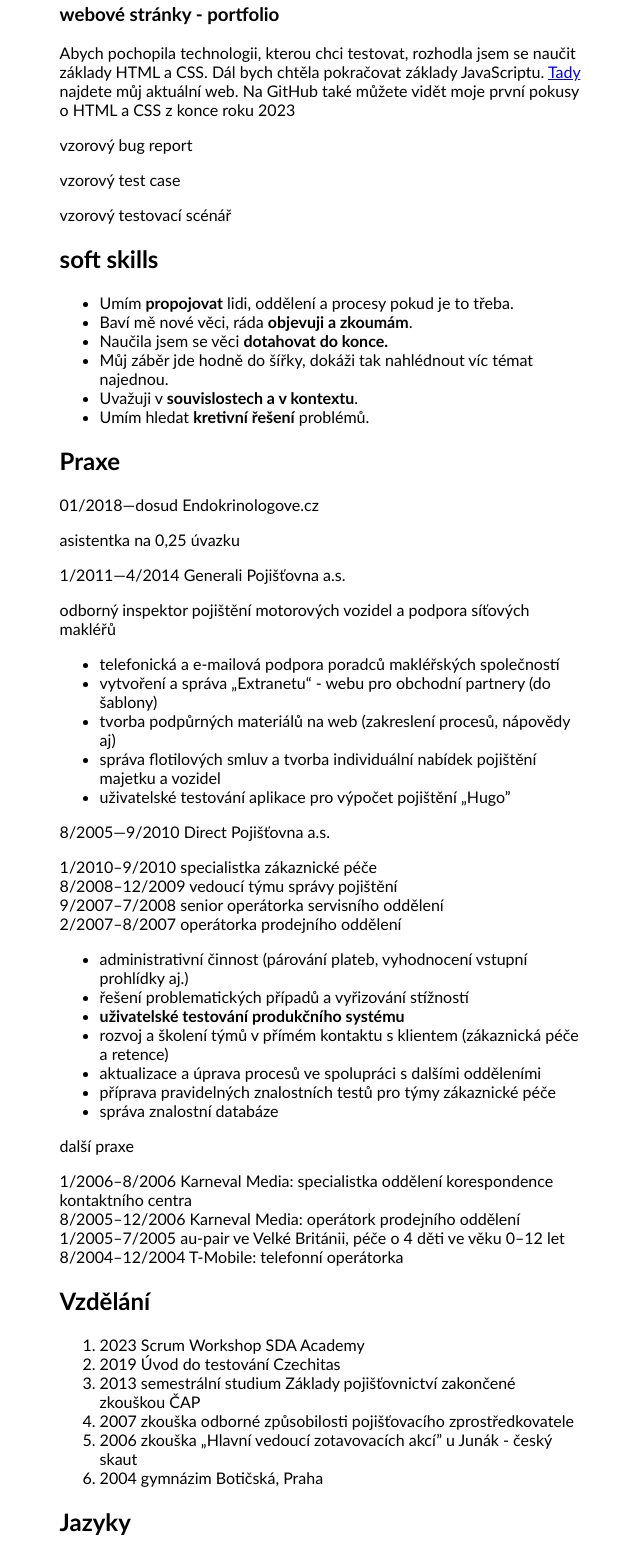
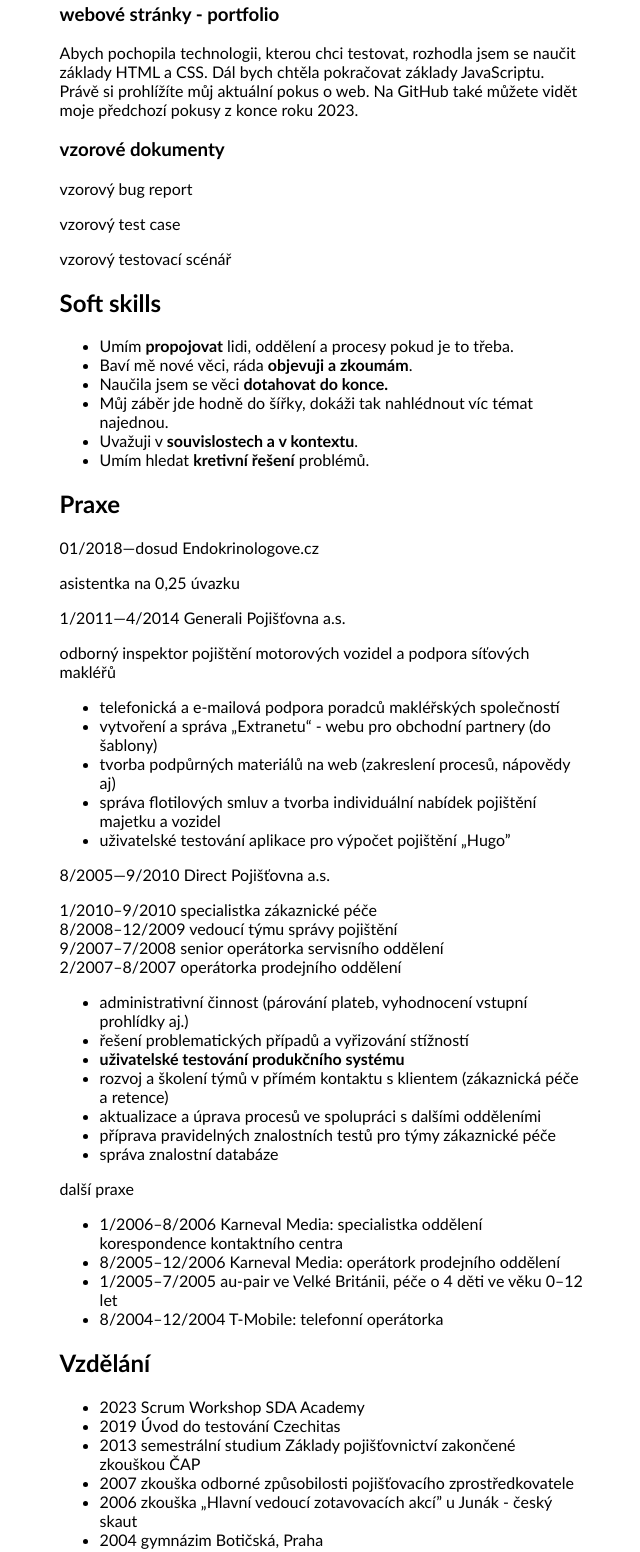
Before and after one commit to TerezaHamerova/webovky_treti_pokus, a plain HTML site: page index.html in a window 1280 px wide. Shown: the part 865-2417 px from the top of the page, without its empty margins (318-958 px from the left). Drawn offline with Linux system fonts and the light colour scheme.

Commit message:
oprava chyb v textu

```diff
--- a/index.html
+++ b/index.html
@@ -55,11 +55,10 @@
         <p>
           Abych pochopila technologii, kterou chci testovat, rozhodla jsem se
           naučit základy HTML a CSS. Dál bych chtěla pokračovat základy
-          JavaScriptu.
-          <a href="http://hamerova.cz/" target="_blank">Tady</a> najdete můj
-          aktuální web. Na GitHub také můžete vidět moje první pokusy o HTML a
-          CSS z konce roku 2023
+          JavaScriptu. Právě si prohlížíte můj aktuální pokus o web.
+          Na GitHub také můžete vidět moje předchozí pokusy z konce roku 2023.
         </p>
+        <h3>vzorové dokumenty</h3>
         <p>vzorový bug report</p>
         <!--doplnit-->
         <p>vzorový test case</p>
@@ -67,7 +66,7 @@
         <p>vzorový testovací scénář</p>
         <!--doplnit-->
 
-        <h2>soft skills</h2>
+        <h2>Soft skills</h2>
         <ul>
           <li>
             Umím <strong>propojovat</strong> lidi, oddělení a procesy pokud je
@@ -138,16 +137,22 @@
         </ul>
         <p>další praxe</p>
         <p>
-          1/2006–8/2006 Karneval Media: specialistka oddělení korespondence
-          kontaktního centra<br />
-          8/2005–12/2006 Karneval Media: operátork prodejního oddělení<br />
-          1/2005–7/2005 au-pair ve Velké Británii, péče o 4 děti ve věku 0–12
-          let<br />
-          8/2004–12/2004 T-Mobile: telefonní operátorka
+          <ul>
+            <li>
+            1/2006–8/2006 Karneval Media: specialistka oddělení korespondence
+            kontaktního centra
+            </li>
+            <li>8/2005–12/2006 Karneval Media: operátork prodejního oddělení</li>
+            <li>
+              1/2005–7/2005 au-pair ve Velké Británii, péče o 4 děti ve věku 0–12
+              let
+            </li>
+            <li>8/2004–12/2004 T-Mobile: telefonní operátorka</li></ul>
+
         </p>
 
         <h2>Vzdělání</h2>
-        <ol>
+        <ul>
           <li>2023 Scrum Workshop SDA Academy</li>
           <li>2019 Úvod do testování Czechitas</li>
           <li>
@@ -162,7 +167,7 @@
             skaut
           </li>
           <li>2004 gymnázim Botičská, Praha</li>
-        </ol>
+        </ul>
 
         <h2>Jazyky</h2>
         <p>Angličtina - FCE Certifikát (dnes B2 First)</p>
@@ -170,7 +175,10 @@
         <h2>Kontakty</h2>
         <p>telefon: 775293272</p>
         <p>email: tereza.hamerova@protonmail.com</p>
-        <p><a href="http://hamerova.cz/" target="_blank">web</a></p>
+        <p>
+          životopis v pdf
+          <!--doplnit-->
+        </p>
         <p>
           <a href="https://www.linkedin.com/in/tereza-hamerova/" target="_blank"
             >LinkedIn</a
```
